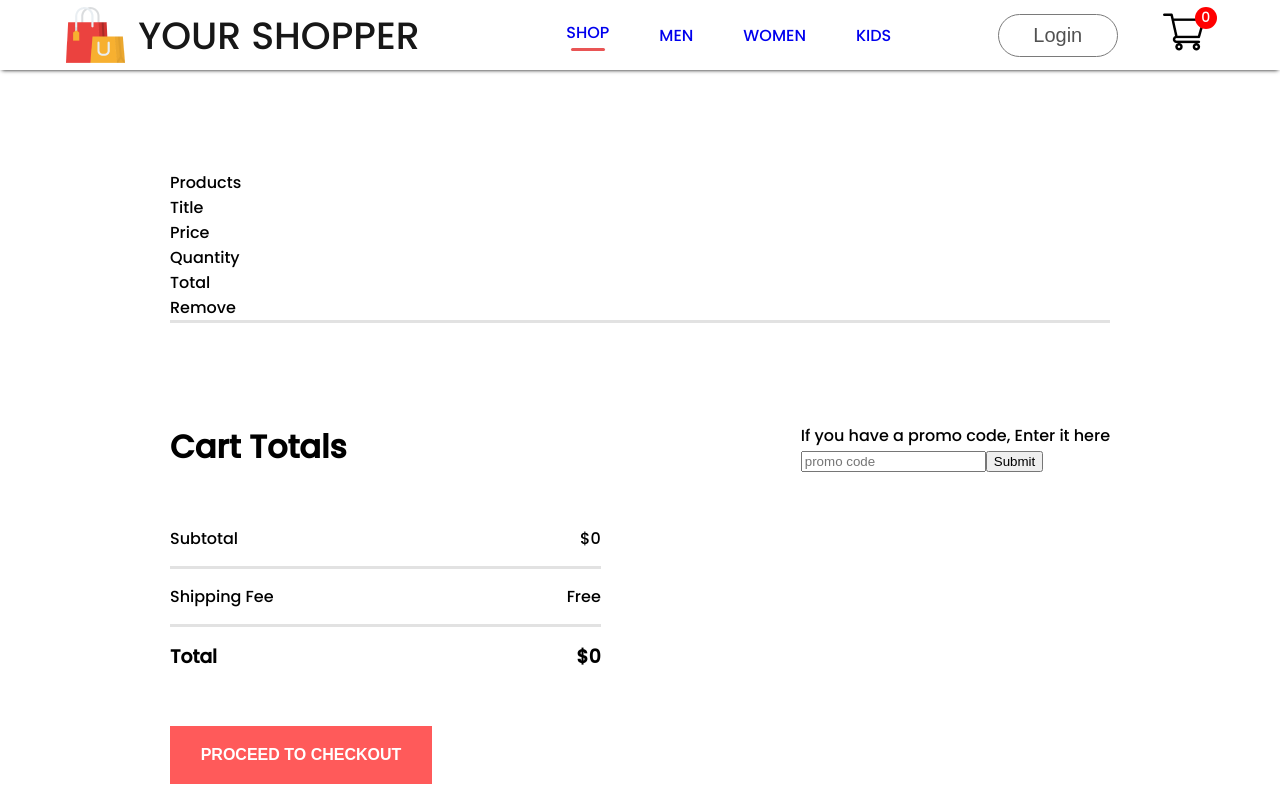
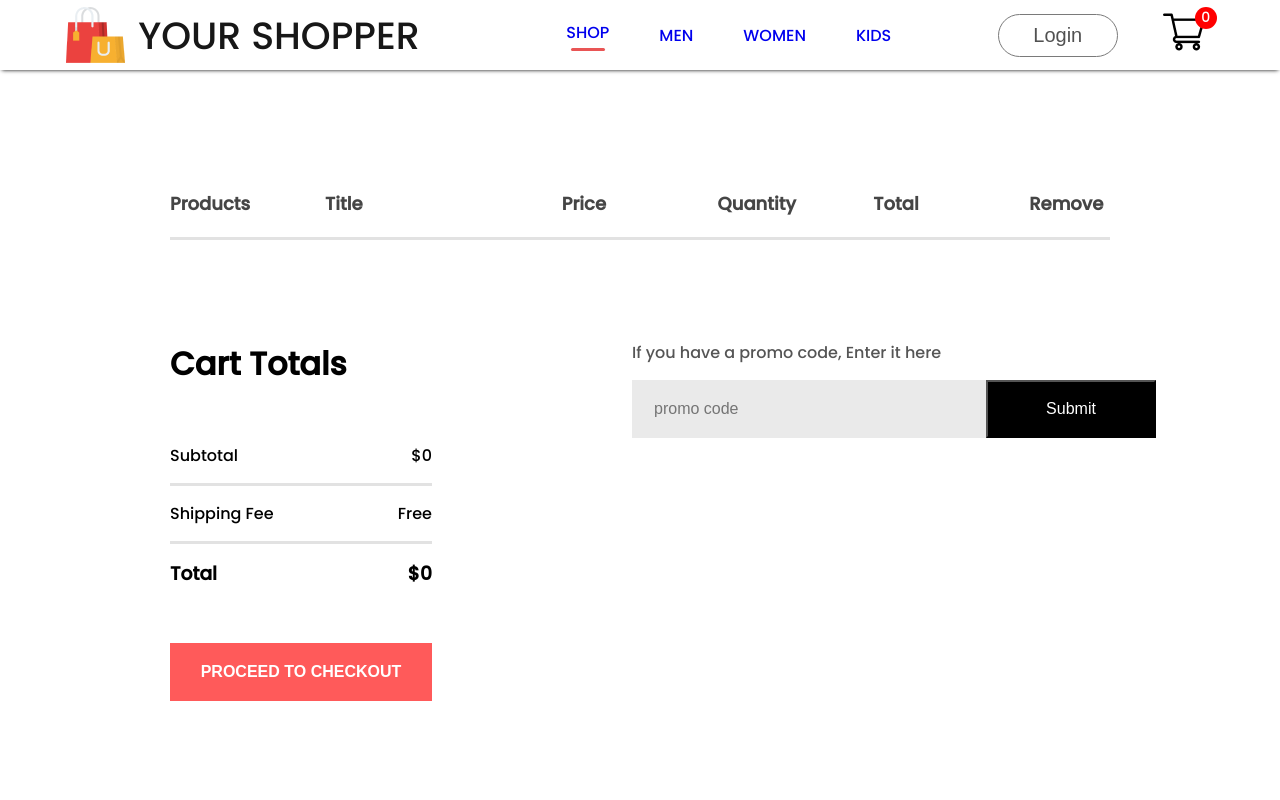
Before and after one commit to Deshan001/E-Commerce, a React (Create React App) app: page /cart in a window 1280 px wide. Shown: the top 800 px of the page. Built offline with nearby package versions, Linux system fonts and the light colour scheme.

Commit message:
cart item added

```diff
--- a/src/Components/CartItems/CartItems.css
+++ b/src/Components/CartItems/CartItems.css
@@ -71,3 +71,39 @@
     font-weight: 600;
     cursor: pointer;
 }
+
+.cartitems-promocode{
+    flex: 1;
+    font-size: 16px;
+    font-weight: 500;
+}
+
+.cartitems-promocode p {
+    color: #555;
+}
+
+.cartitems-promobox{
+    width: 504px;
+    margin-top: 15px;
+    padding-left: 20px;
+    height: 58px;
+    background: #eaeaea;
+}
+
+.cartitems-promobox input{
+    border: none;
+    outline: none;
+    background: transparent;
+    font-size: 16px;
+    width: 330px;
+    height: 50px;
+}
+
+.cartitems-promobox button{
+    width: 170px;
+    height: 58px;
+    font-size: 16px;
+    background: black;
+    color: white;
+    cursor: pointer;
+}
--- a/src/Components/CartItems/CartItems.jsx
+++ b/src/Components/CartItems/CartItems.jsx
@@ -4,10 +4,10 @@ import {ShopContext} from '../../Context/ShopContext'
 import remove_icon from '../Assets/cart_cross_icon.png'
 
 const CartItems = () => {
-  const {all_product,cartItems,removeFromCart} = useContext(ShopContext);
+  const {getTotalCartAmount,all_product,cartItems,removeFromCart} = useContext(ShopContext);
   return (
     <div className='cartitems'>
-      <div className="classitems-fromat-main">
+      <div className="cartitems-format-main">
         <p>Products</p>
         <p>Title</p>
         <p>Price</p>
@@ -18,19 +18,19 @@ const CartItems = () => {
       <hr />
       {all_product.map((e)=>{
         if(cartItems[e.id]>0){
-          return <div>
+          return <div >
           <div className="cartitems-format cartitems-format-main">
-             <img src={e.image} alt="" className='carticon-product-icon' />
+             <img src={e.image} alt="" className='carticon-product-icon'/>
              <p>{e.name}</p>
              <p>${e.new_price}</p>
-             <button className='cartitems-quantity'> {cartItems[e.id]}</button>
+             <button className='cartitems-quantity'>{cartItems[e.id]}</button>
              <p>${e.new_price*cartItems[e.id]}</p>
              <img className='cartitems-remove-icon' src={remove_icon} onClick={()=>{removeFromCart(e.id)}} alt="" />
-           </div>
+          </div>
            <hr />
        </div>
         }
-        return null;
+        return null
       })}
       <div className="cartitems-down">
         <div className="cartitems-total">
@@ -38,7 +38,7 @@ const CartItems = () => {
           <div>
             <div className="cartitems-total-item">
             <p>Subtotal</p>
-            <p>${0}</p>
+            <p>${getTotalCartAmount()}</p>
           </div>
           <hr />
           <div className="cartitems-total-item">
@@ -48,7 +48,7 @@ const CartItems = () => {
           <hr />
           <div className="cartitems-total-item">
             <h3>Total</h3>
-            <h3>${0}</h3>
+            <h3>${getTotalCartAmount()}</h3>
           </div>
         </div>
         <button>PROCEED TO CHECKOUT</button>
--- a/src/Context/ShopContext.jsx
+++ b/src/Context/ShopContext.jsx
@@ -25,7 +25,20 @@ const ShopContextProvider = (props) => {
         setCartItems((prev)=> ({...prev,[itemId]: prev[itemId]-1}))
     }
 
-    const contextValue ={all_product,cartItems,addToCart,removeFromCart};
+    const getTotalCartAmount = () => {
+        let totalAmount = 0;
+        for(const item in cartItems)
+        {
+          if(cartItems[item]>0)
+          {
+            let itemInfo = all_product.find((product)=>product.id===Number(item));
+            totalAmount += itemInfo.new_price * cartItems[item];
+          }
+          return  totalAmount;
+        }
+    }
+
+    const contextValue ={getTotalCartAmount,all_product,cartItems,addToCart,removeFromCart};
     return(
         <ShopContext.Provider value={contextValue}>
             {props.children}
```
